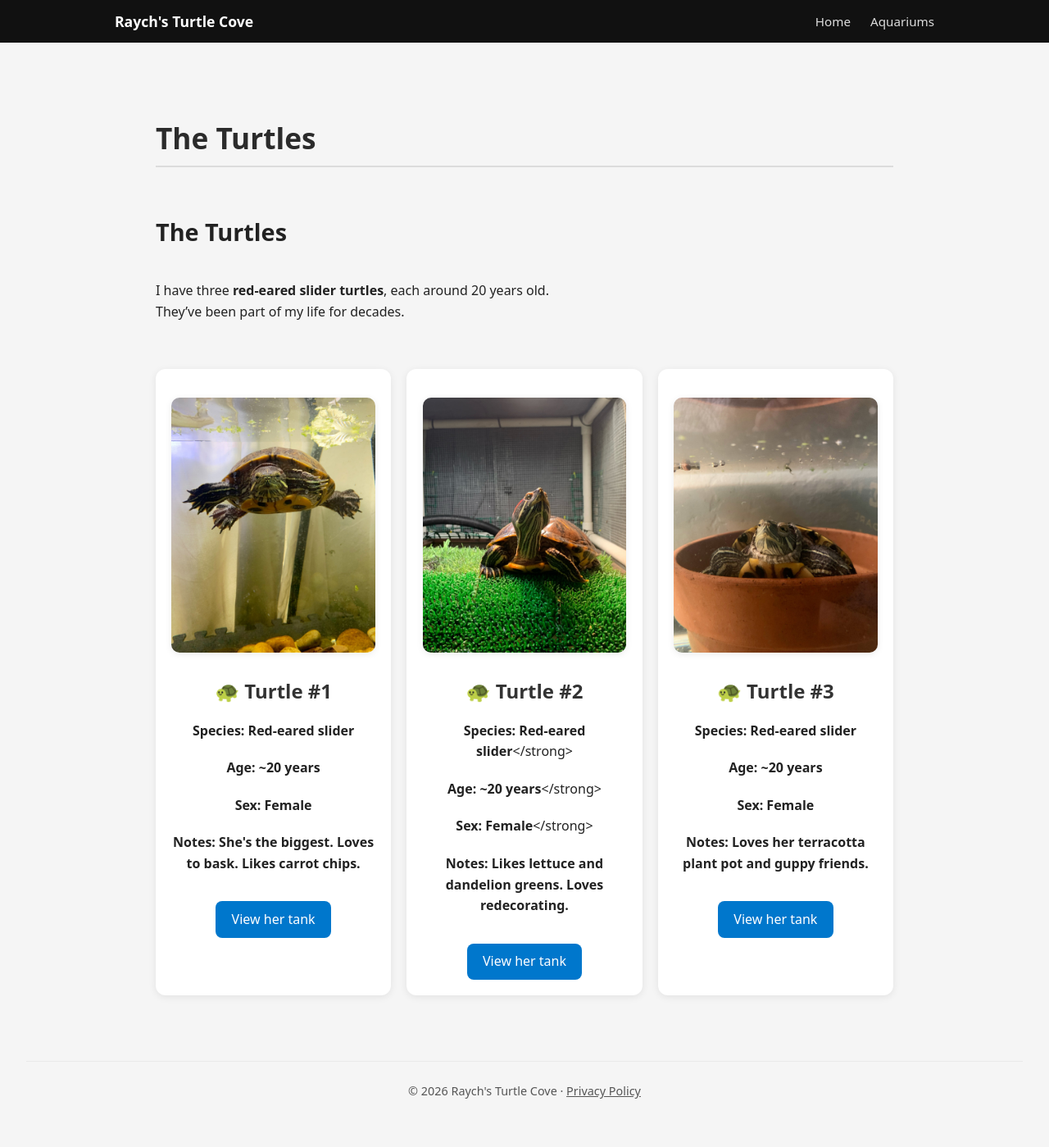
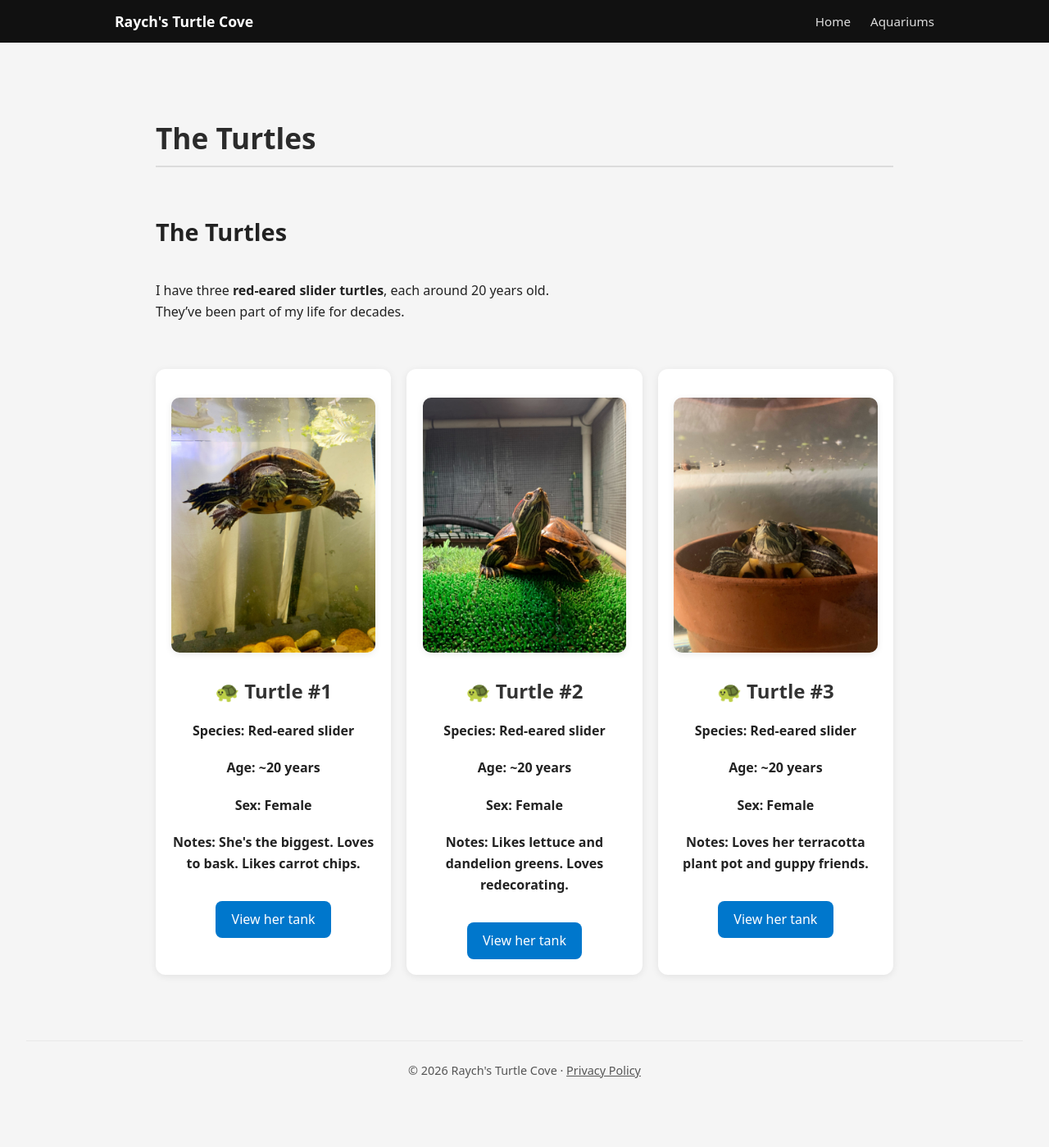
Before and after one commit to rachelsprague/turtles.raych.com, a Jekyll site: the page built from animals/turtles.md, in a window 1280 px wide. Shown: the whole page at 82% size. Built offline with Jekyll 4.4.1, drawn with Linux system fonts in a browser that asks for light colours; after the commit the page ends 1373 px from its top, so only the background shows below that.

Commit message:
more tags

```diff
--- a/animals/turtles.md
+++ b/animals/turtles.md
@@ -26,9 +26,9 @@ They've been part of my life for decades.
   <div class="animal-card">
     <img src="/assets/images/animals/turtle2.jpg" class="animals-page-img" alt="Turtle 2">
     <h2>🐢 Turtle #2</h2>
-      <p><strong>Species: Red-eared slider</strong></strong></p>
-      <p><strong>Age: ~20 years</strong></strong></p>
-      <p><strong>Sex: Female</strong></strong></p>
+      <p><strong>Species: Red-eared slider</strong></p>
+      <p><strong>Age: ~20 years</strong></p>
+      <p><strong>Sex: Female</strong></p>
       <p><strong>Notes: Likes lettuce and dandelion greens. Loves redecorating.</strong></p>
     <a href="/tanks/turtle-tank-1/">View her tank</a>
   </div>
```
